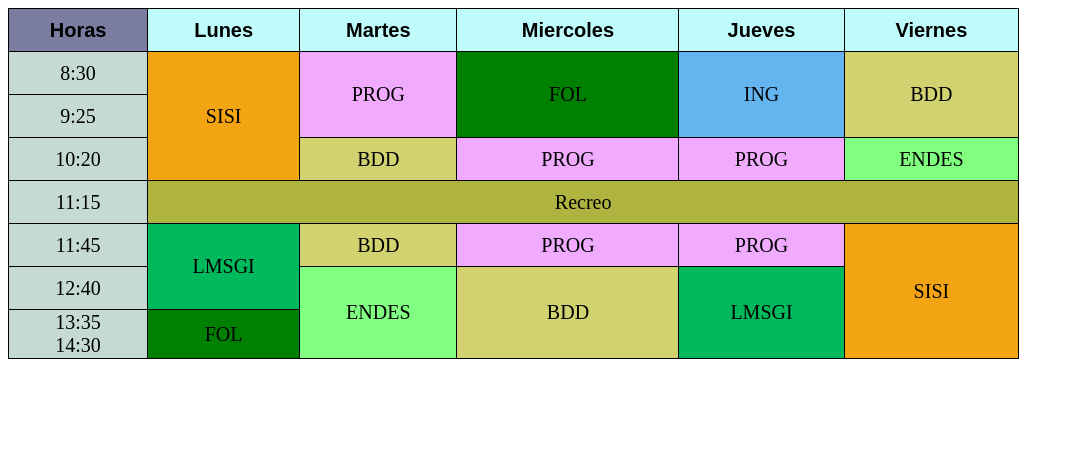
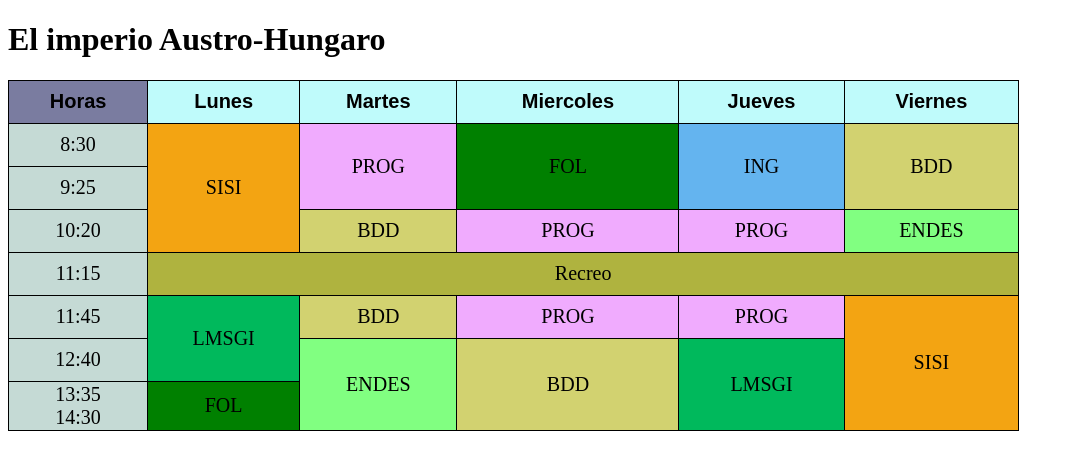
Before and after one commit to Ant0nio98/Repositorio1, a plain HTML site: page index.html in a window 1280 px wide. Shown: the whole page, without its empty margins (0-1074 px from the left). Drawn offline with Linux system fonts and the light colour scheme.

Commit message:
Titulo Principal

```diff
--- a/index.html
+++ b/index.html
@@ -8,6 +8,7 @@
     <title>Horario</title>
 </head>
 <body>
+    <h1>El imperio Austro-Hungaro</h1>
     <table id="tabla">
         <tr>
             <th style="background-color:rgba(112, 115, 153, 0.928)">Horas</th>
```
